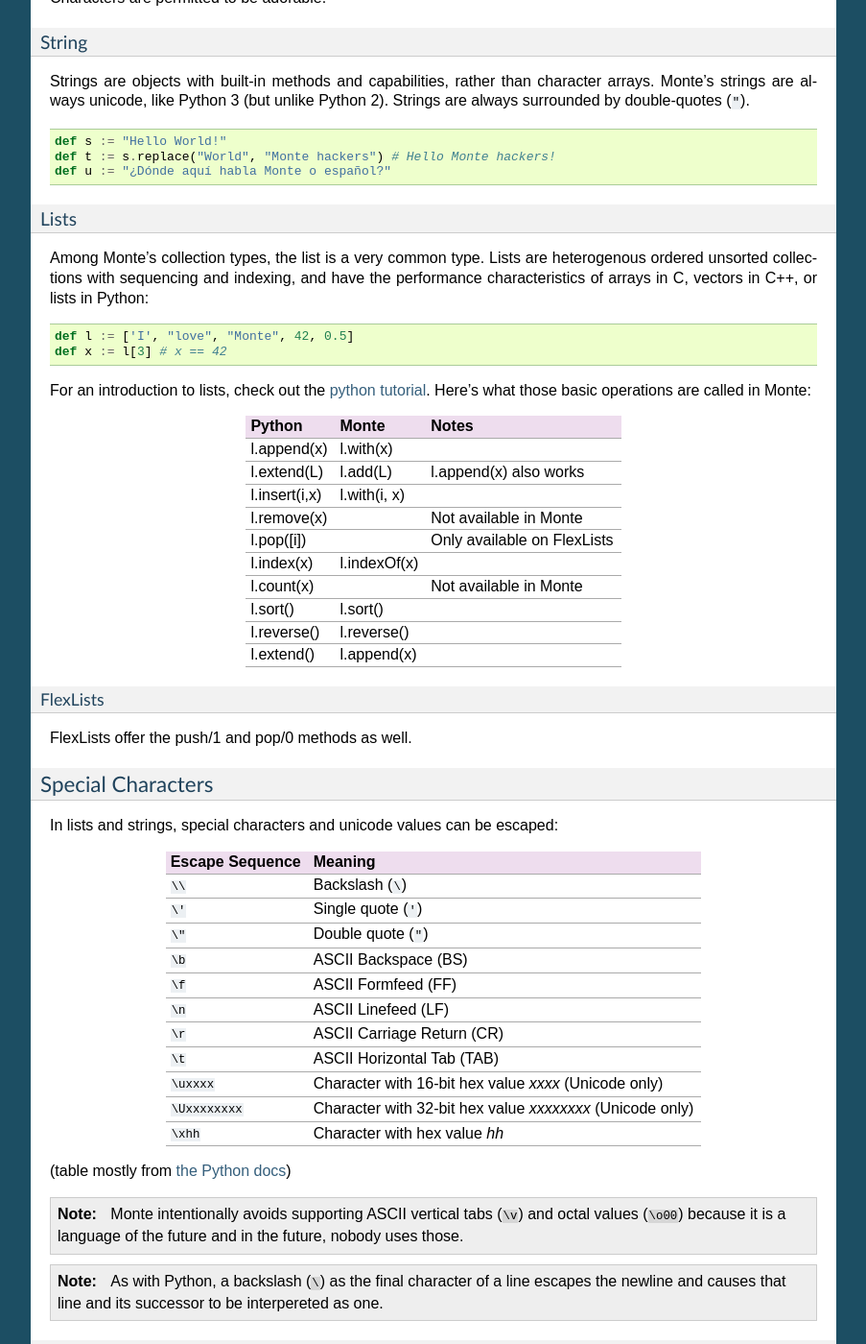
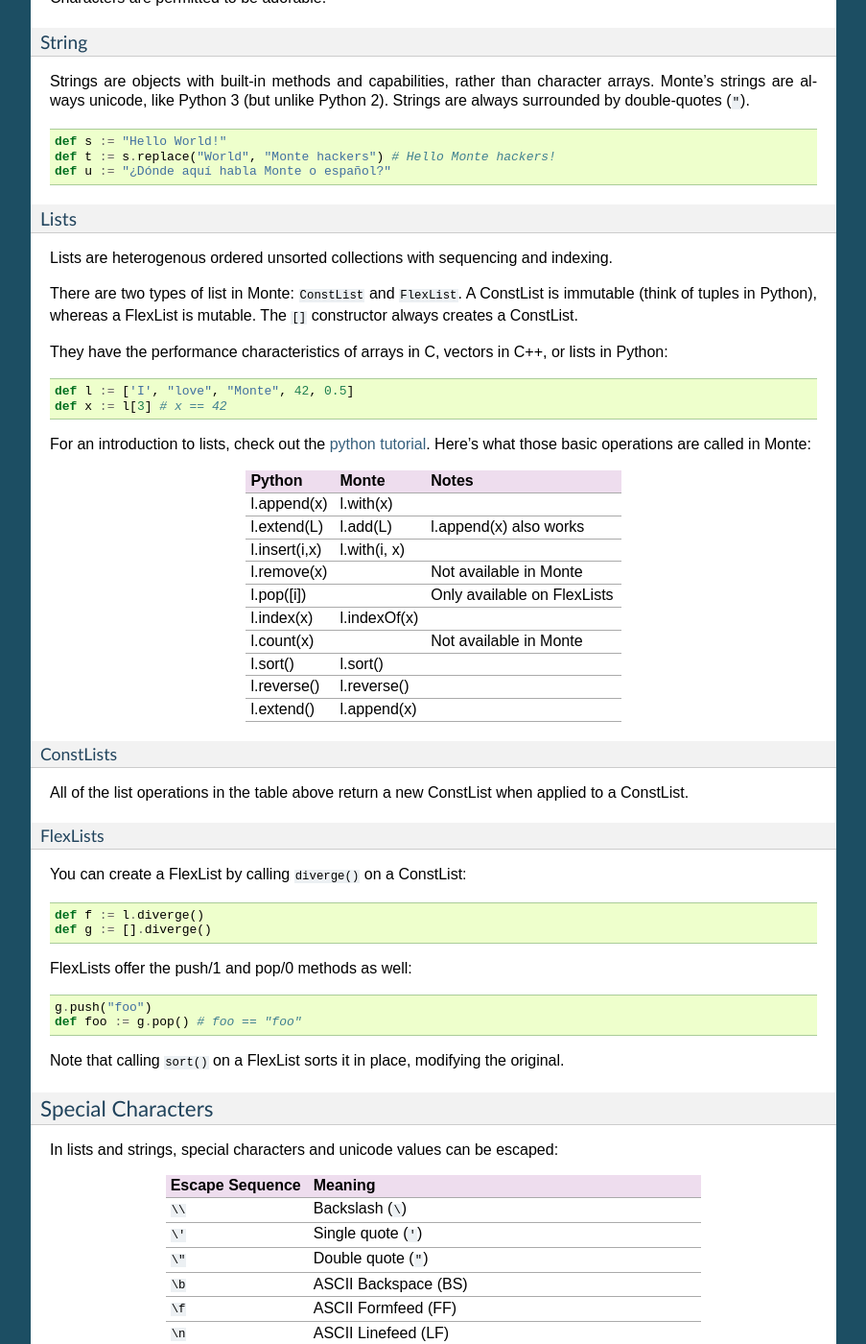
Before and after one commit to monte-language/monte, a Sphinx documentation site: the page built from docs/source/intro.rst, in a window 1280 px wide and 1400 px high, scrolled down 3582 px. Shown: the whole window at 96% size, without its empty margins (198-1101 px from the left). Built offline with Sphinx 7.4.7, drawn with Linux system fonts in a browser that asks for light colours; pages that are not in the unit, such as notebooks, are missing from menus.

Commit message:
more about lists

```diff
--- a/docs/source/intro.rst
+++ b/docs/source/intro.rst
@@ -240,10 +240,15 @@ unlike Python 2). Strings are always surrounded by double-quotes (``"``).
 Lists
 ~~~~~
 
-Among Monte's collection types, the list is a very common type. Lists are
-heterogenous ordered unsorted collections with sequencing and indexing, and
-have the performance characteristics of arrays in C, vectors in C++, or lists
-in Python::
+Lists are heterogenous ordered unsorted collections with sequencing and
+indexing.
+
+There are two types of list in Monte: ``ConstList`` and ``FlexList``. A
+ConstList is immutable (think of tuples in Python), whereas a FlexList is
+mutable. The ``[]`` constructor always creates a ConstList.
+
+They have the performance characteristics of arrays in C, vectors in
+C++, or lists in Python::
 
     def l := ['I', "love", "Monte", 42, 0.5]
     def x := l[3] # x == 42
@@ -269,12 +274,27 @@ l.reverse()     l.reverse()
 l.extend()      l.append(x)
 ==============  =============  ==============================
 
+ConstLists
+**********
+
+All of the list operations in the table above return a new ConstList when
+applied to a ConstList.
+
 FlexLists
 *********
 
-FlexLists offer the push/1 and pop/0 methods as well.
+You can create a FlexList by calling ``diverge()`` on a ConstList::
 
+    def f := l.diverge()
+    def g := [].diverge()
 
+FlexLists offer the push/1 and pop/0 methods as well::
+
+    g.push("foo")
+    def foo := g.pop() # foo == "foo"
+
+Note that calling ``sort()`` on a FlexList sorts it in place, modifying the
+original.
 
 
 Special Characters
```
